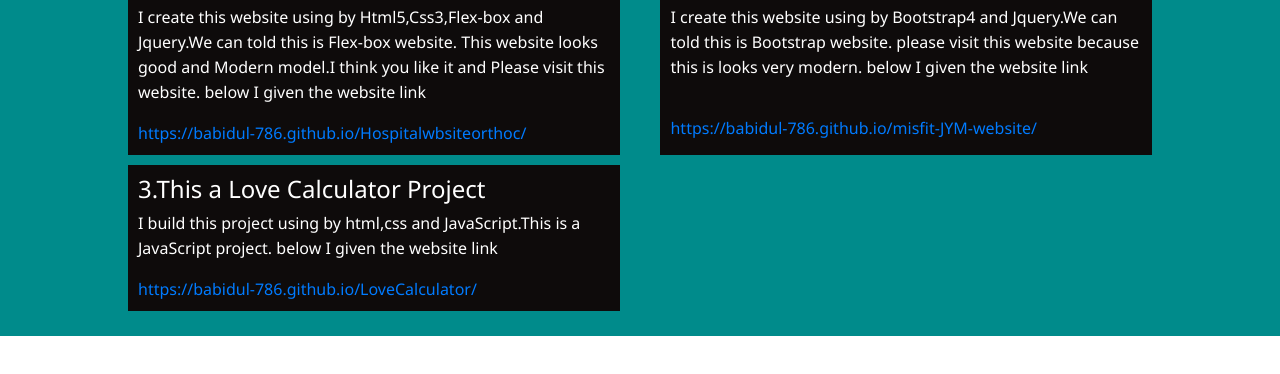
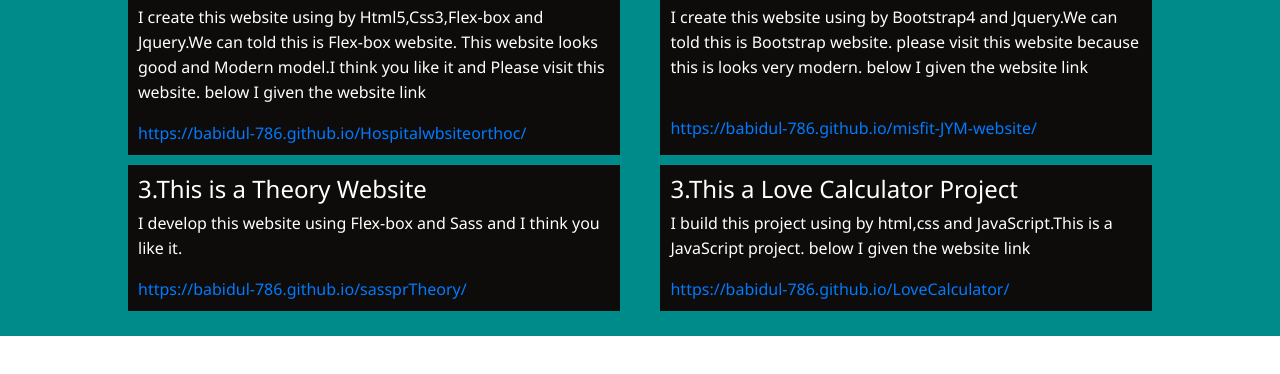
Before and after one commit to Babidul-786/MyPorfolio.cm, a plain HTML site: page Service.html in a window 1280 px wide. Shown: the part 406-780 px from the top of the page. Drawn offline with nearby package versions, Linux system fonts and the light colour scheme.

Commit message:
this is new update

```diff
--- a/Service.html
+++ b/Service.html
@@ -88,11 +88,21 @@
 
             <section class="project_box">
                 <h4>2.This is Misfit Website</h4>
-                <p class="margin">I create this website using by Bootstrap4 and Jquery.We can told this is Bootstrap website. please
+                <p class="margin">I create this website using by Bootstrap4 and Jquery.We can told this is Bootstrap
+                    website. please
                     visit this website because this is looks very modern. below I given the website link</p>
 
                 <a href="https://babidul-786.github.io/misfit-JYM-website/" target="_blank">
                     https://babidul-786.github.io/misfit-JYM-website/</a>
+            </section>
+
+
+            <section class="project_box">
+                <h4>3.This is a Theory Website</h4>
+                <p>I develop this website using Flex-box and Sass and I think you like it. </p>
+
+                <a href="https://babidul-786.github.io/sassprTheory/" target="_blank">
+                    https://babidul-786.github.io/sassprTheory/</a>
             </section>
 
 
@@ -116,9 +126,6 @@
 
 
 
-
-
-
     <!-- Optional JavaScript -->
     <!-- jQuery first, then Popper.js, then Bootstrap JS -->
     <script src="https://code.jquery.com/jquery-3.2.1.slim.min.js"
```
